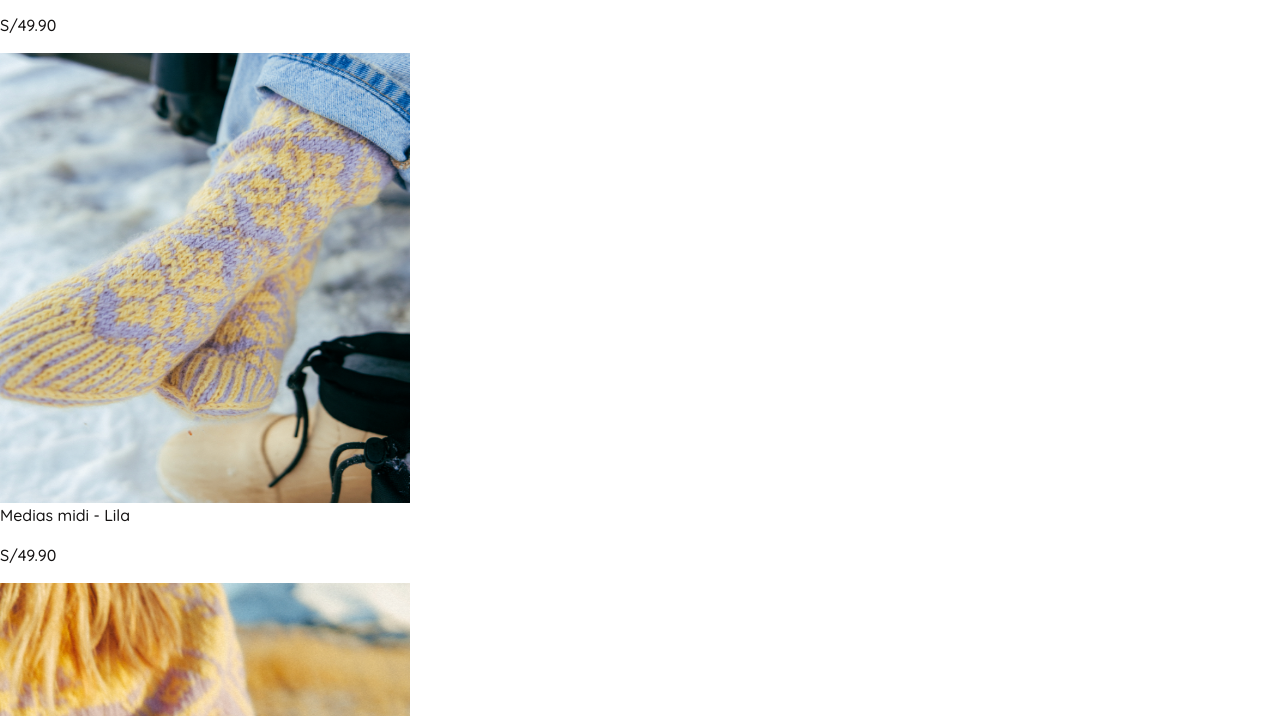
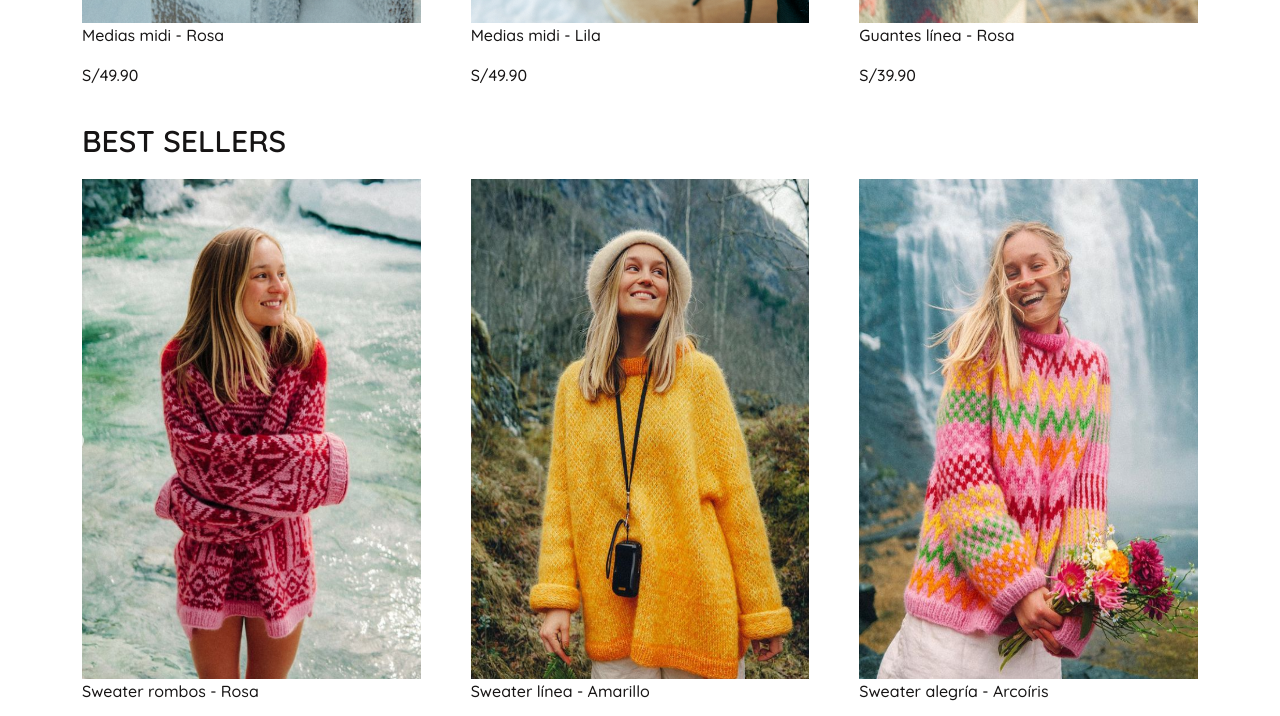
Before and after one commit to tanianaula/SASS, a website: page index.html in a window 1280 px wide. Shown: the part 1249-1965 px from the top of the page. Drawn offline with nearby package versions, Linux system fonts and the light colour scheme.

Commit message:
se modificó los estilos de novedades

```diff
--- a/index.html
+++ b/index.html
@@ -89,7 +89,7 @@
     </section>
 
 
-    <section>
+    <section class= "container">
         <h1 class="título">NEW IN</h1>
 
      <div class="novedades-img">
@@ -109,7 +109,7 @@
     </section>
 
 
-    <section>
+    <section class="container">
         <h1 class="título">BEST SELLERS</h1>
 
         <div class="bestsellers">
--- a/scss/components/_footer.scss
+++ b/scss/components/_footer.scss
@@ -82,7 +82,7 @@ a{
 }
 
 /*queries de novedades*/
-@media (max-width:991px){
+/*@media (max-width:991px){
     section .novedades-img {
     grid-template-columns: repeat(2,1fr);
     grid-template-rows: 2;
@@ -96,8 +96,8 @@ a{
     }
     .novedades-img img{
     width: 360px;
-    }*/
-}
+    }
+}*/
 
 
 /*queries de bestsellers*/
--- /dev/null
+++ b/scss/components/_novedades.scss
@@ -0,0 +1,39 @@
+.novedades-img {
+    img{
+        width: 100%;
+    }
+
+    @media (min-width:768px){
+            display: grid;
+            grid-template-columns: repeat(3,1fr);
+            gap: 50px;
+
+            img {
+                height: 260px;
+            }
+    }
+
+    @media (min-width:1024px){
+        img {
+            height: 500px;
+        }
+}
+
+}
+
+.Nov1:hover, .Nov2:hover, .Nov3:hover{
+    transform: scale(1.02);
+    cursor: pointer;
+    text-decoration:underline;
+}
+
+div .novedades-img div{
+    &:first-child{
+        grid-area: Nov1;
+        &:nth-child(2){
+            grid-area: Nov2;
+                &:last-child{grid-area: Nov3
+                }
+        }
+    }
+}
--- a/scss/pages/_index.scss
+++ b/scss/pages/_index.scss
@@ -12,12 +12,10 @@ h1{
   font-family: $tipografia;
   font-size: 30px;
   font-weight: 600;
-  margin-left: 40px;
 }
 
 .título{
     margin-top: 20px;
-    margin-left: 40px;
     margin-bottom: 20px;
 }
 
@@ -49,7 +47,7 @@ p{
     gap: 30px;
 }*/
 
-.novedades-img img{
+/*.novedades-img img{
     width: 410px;
     height: 450px;
     overflow: hidden;
--- a/scss/style.scss
+++ b/scss/style.scss
@@ -5,5 +5,6 @@
 @import 'components/header';
 @import 'components/footer';
 @import 'components/bestsellers';
+@import 'components/novedades';
 
 @import 'pages/index';
```
Also changed, not shown: pages/novedades.html (+1 -1 lines), css/style.css, 1 other file.
